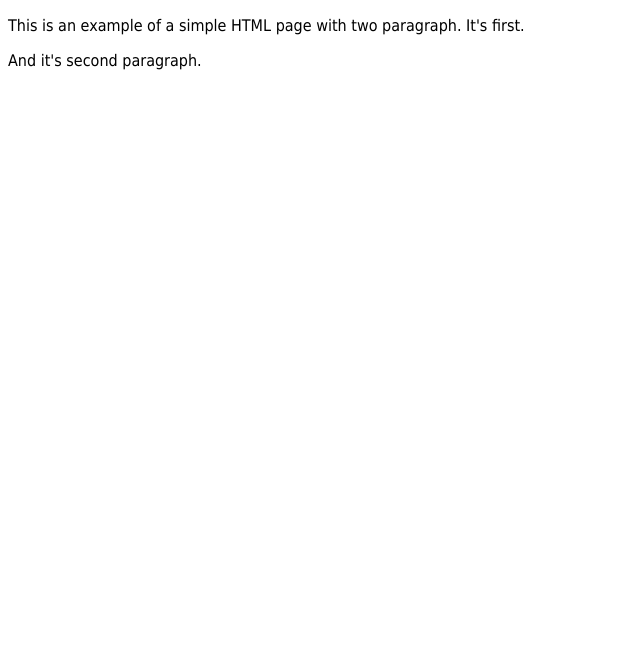
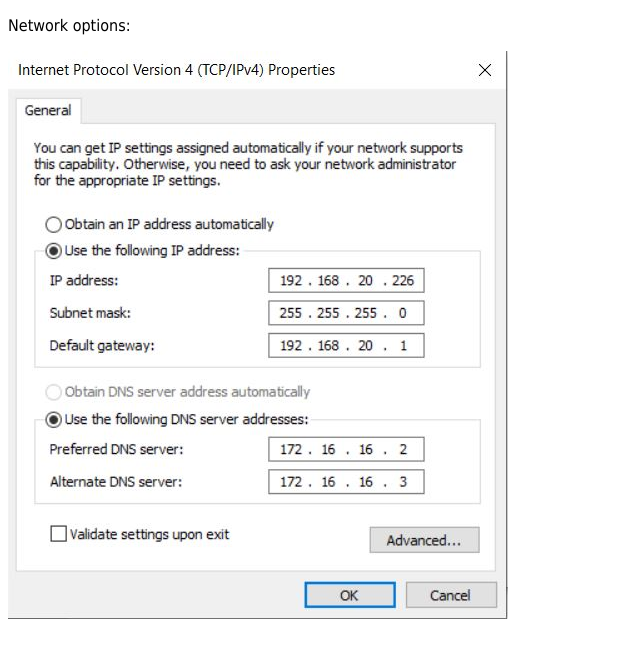
Before and after one commit to slashdev1/itvdn-git-basic, a plain HTML site: page index.html in a window 1280 px wide. Shown: the whole page, without its empty margins (0-640 px from the left). Drawn offline with Linux system fonts and the light colour scheme.

Commit message:
Change totaly index.html

```diff
--- a/index.html
+++ b/index.html
@@ -1,11 +1,11 @@
 <!DOCTYPE html>
 <html>
     <head>
-        <title>Example</title>
+        <title>Example.com</title>
         <link rel="stylesheet" href="css/style.css">
     </head>
     <body>
-        <p>This is an example of a simple HTML page with two paragraph. It's first.</p>
-        <p>And it's second paragraph.</p>
+        <p>Network options:</p>
+        <img src="img/bm_network.JPG">
     </body>
 </html>
```
Also changed, not shown: img/bm_network.JPG (added).
